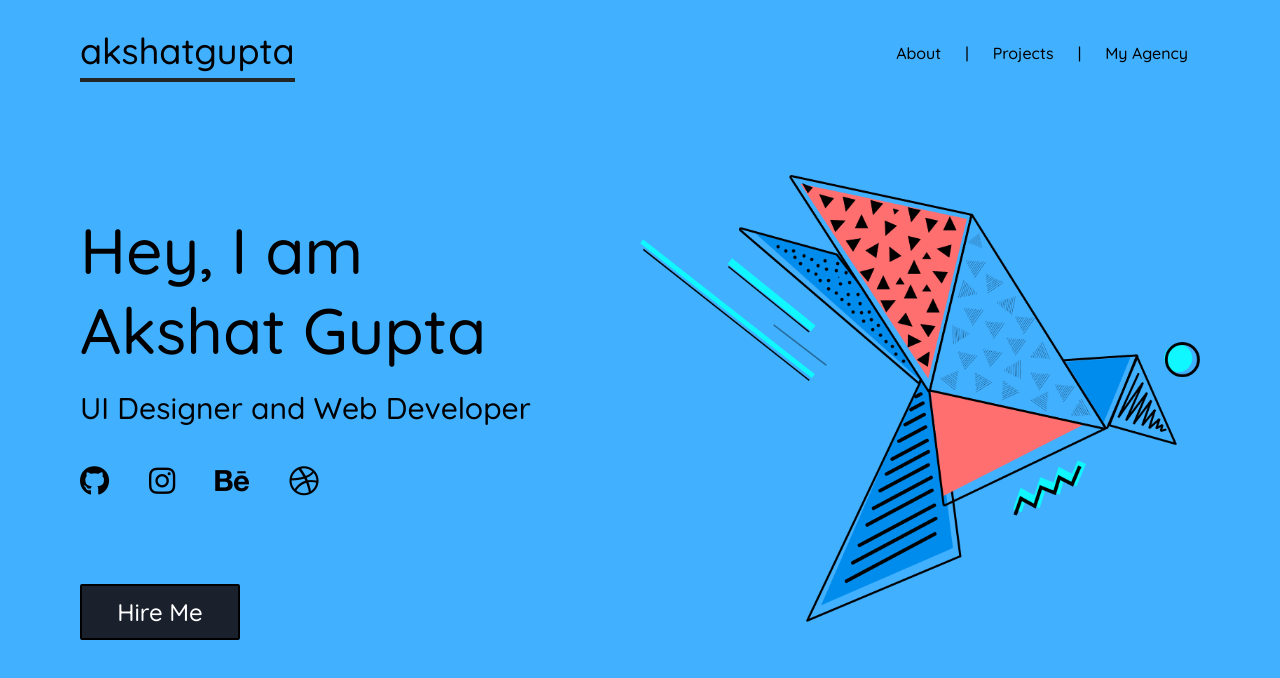
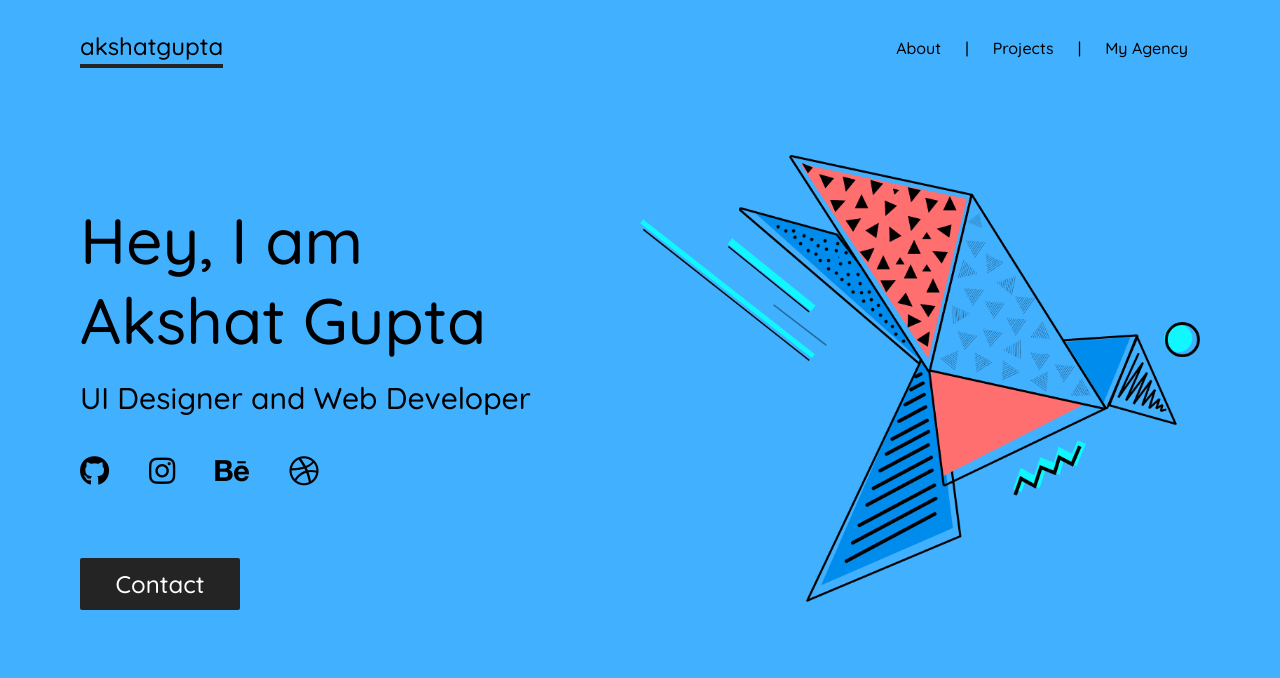
Before and after one commit to helloakshat/personal-website, a website: page index.html in a window 1280 px wide. Drawn offline with nearby package versions, Linux system fonts and the light colour scheme; files that its build step writes are made by us from their sources; files whose address does not match are found by name.

Commit message:
logo size change

```diff
--- a/index.html
+++ b/index.html
@@ -32,7 +32,7 @@
       <div class="header lg:flex lg:justify-between items-center">
         <div class="logo flex justify-center">
           <a href="/index.html">
-            <h1 class="text-4xl">
+            <h1 class="text-2xl">
               akshatgupta
             </h1>
             <div class="border-logo border-b-4 border-customblack "></div>
@@ -58,7 +58,9 @@
             Hey, I am <br />
             Akshat Gupta
           </h1>
-          <h3 class="text-3xl pt-4">UI Designer and Web Developer</h3>
+          <h3 class="text-3xl pt-4">
+            UI Designer and Web Developer
+          </h3>
           <div class="social">
             <ul class="social-menu flex flex-wrap mt-6">
               <li class="pr-10 pt-1 text-3xl">
@@ -86,8 +88,8 @@
           <div class="hire">
             <a href="mailto:wayoutworks@outlook.com">
               <span
-                class="block p-2 mt-20 bg-gray-900 w-40 text-2xl text-center border-black border-solid border-2 rounded-sm text-white"
-                >Hire Me</span
+                class="block p-2 mt-16 bg-customblack w-40 text-2xl text-center rounded-sm text-white"
+                >Contact</span
               >
             </a>
           </div>
```
